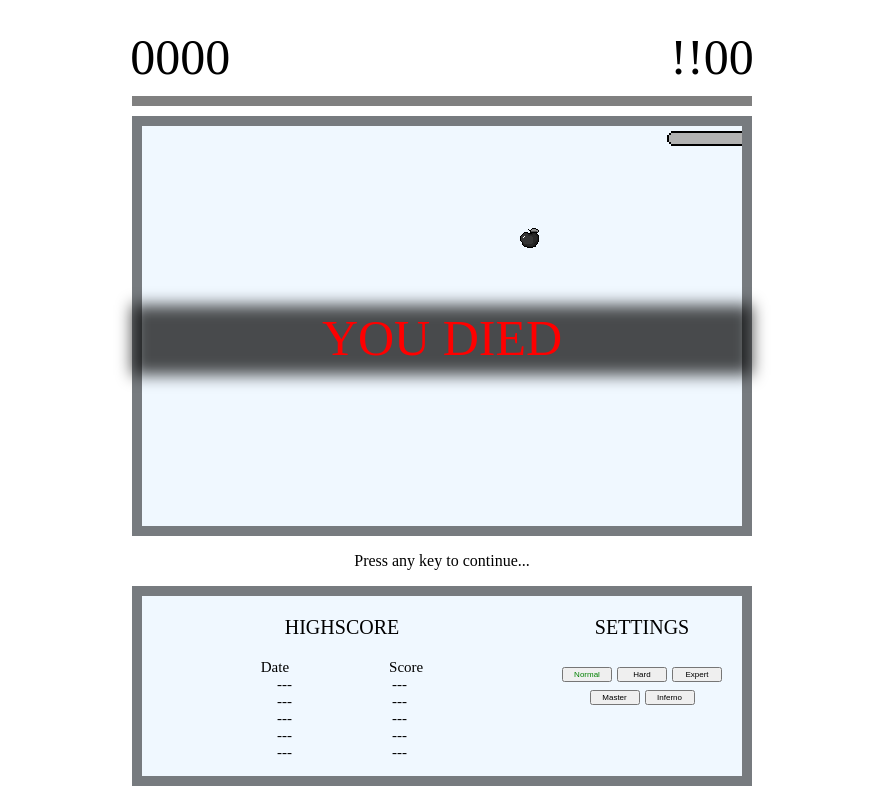
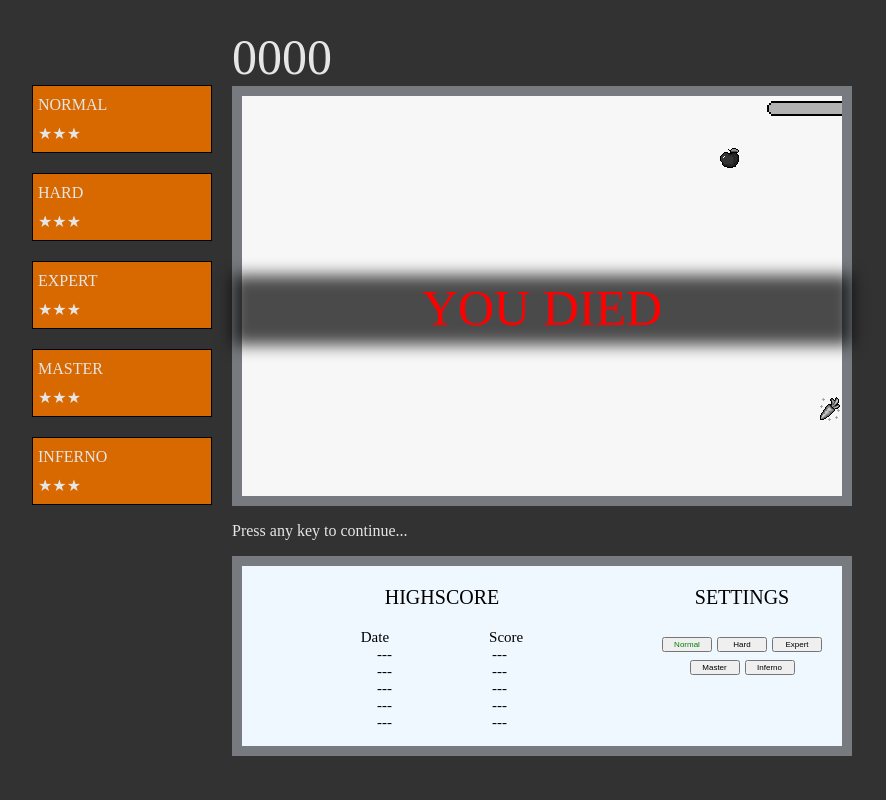
Before and after one commit to GitCa90/snake_game, a plain HTML site: page index.html in a window 1280 px wide. Shown: the whole page, without its empty margins (198-1084 px from the left). Drawn offline with Linux system fonts and the light colour scheme.

Commit message:
Adding Carrot

```diff
--- a/index.html
+++ b/index.html
@@ -7,12 +7,22 @@
     <title>Snake</title>
   </head>
   <body>
+    <section id="game-mode-container">
+      <div class="game-mode"><div class="game-mode-inner">NORMAL</div><div class="star">&#9733;&#9733;&#9733;</div></div>
+      <div class="game-mode"><div class="game-mode-inner">HARD</div><div class="star">&#9733;&#9733;&#9733;</div></div>
+      <div class="game-mode"><div class="game-mode-inner">EXPERT</div><div class="star">&#9733;&#9733;&#9733;</div></div>
+      <div class="game-mode"><div class="game-mode-inner">MASTER</div><div class="star">&#9733;&#9733;&#9733;</div></div>
+      <div class="game-mode"><div class="game-mode-inner">INFERNO</div><div class="star">&#9733;&#9733;&#9733;</div></div>
+    </section>
     <div id="main-container">
       <div id="playerboard">
         <div id="score"></div>
-        <div id="special-countdown">!!00</div>
+        <div>
+          <img id="special-Icon" />
+          <span id="special-countdown"></span>
+        </div>
       </div>
-      <div id="score-line"></div>
+
       <div id="canvas-wrap">
         <canvas id="canvas" width="600" height="400"></canvas>
         <div class="game-over"></div>
@@ -37,19 +47,11 @@
           <p id="settings-text">SETTINGS</p>
 
           <div id="difficulty-section">
-            <button id="normal-btn" class="difficulty-btn" data-difficulty="Normal">
-              Normal
-            </button>
+            <button id="normal-btn" class="difficulty-btn" data-difficulty="Normal">Normal</button>
             <button class="difficulty-btn" data-difficulty="Hard">Hard</button>
-            <button class="difficulty-btn" data-difficulty="Expert">
-              Expert
-            </button>
-            <button class="difficulty-btn" data-difficulty="Master">
-              Master
-            </button>
-            <button class="difficulty-btn" data-difficulty="Inferno">
-              Inferno
-            </button>
+            <button class="difficulty-btn" data-difficulty="Expert">Expert</button>
+            <button class="difficulty-btn" data-difficulty="Master">Master</button>
+            <button class="difficulty-btn" data-difficulty="Inferno">Inferno</button>
           </div>
         </div>
       </div>
--- a/main.js
+++ b/main.js
@@ -8,7 +8,10 @@ const game = {
     score: 0,
     difficulty: "normal",
     lastTailPosition: null,
-    applePosition: [],
+    foodPosition: [],
+    lastTime: 0,
+    accumulator: 0,
+    carrotSpawn: false,
   },
 
   ui: {
@@ -21,15 +24,33 @@ const game = {
     highscoreList: document.getElementById("highscore-container"),
     normalBtn: document.getElementById("normal-btn"),
     allDifficultyBtn: document.querySelectorAll(".difficulty-btn"),
+    specialIcon: document.getElementById("special-Icon"),
+    specialCountDown: document.getElementById("special-countdown"),
   },
 
   config: {
     gameSpeed: 120,
+    carrotTimer: 6,
     canvasColor: "aliceblue",
+    points: {
+      apple: {
+        120: 1,
+        100: 2,
+        80: 3,
+        60: 4,
+        40: 5,
+      },
+      carrot: {
+        120: 10,
+        100: 20,
+        80: 30,
+        60: 40,
+        40: 50,
+      },
+    },
   },
 
   entities: {
-    apple: { x: 0, y: 0 },
     snake: [
       { x: 3 * unitSize, y: 0 },
       { x: 2 * unitSize, y: 0 },
@@ -66,17 +87,45 @@ const game = {
     },
   },
 
-  assets: {
-    snakeSprite: (() => {
+  sprite: {
+    snake: (() => {
       const img = new Image();
       img.src = "./images/snake-sprite.png";
       return img;
     })(),
-    appleSprite: (() => {
-      const img = new Image();
-      img.src = "./images/apple-sprite.png";
-      return img;
-    })(),
+
+    apple: {
+      sprite: (() => {
+        const img = new Image();
+        img.src = "./images/apple-sprite.png";
+        return img;
+      })(),
+      position: { x: 0, y: 0 },
+      frames: [{ x: 0, y: 0 }],
+      animation: {
+        frame: 0,
+        fps: 0,
+        accumulator: 0,
+      },
+    },
+
+    carrot: {
+      sprite: (() => {
+        const img = new Image();
+        img.src = "./images/carrot-sprite-anim.png";
+        return img;
+      })(),
+      position: { x: 0, y: 0 },
+      frames: [
+        { x: 0, y: 0 },
+        { x: 25, y: 0 },
+      ],
+      animation: {
+        frame: 0,
+        fps: 2,
+        accumulator: 0,
+      },
+    },
   },
 };
 
@@ -86,63 +135,90 @@ game.ui.normalBtn.style.color = "green";
 const canvasWidth = game.ui.canvas.width;
 const canvasHeight = game.ui.canvas.height;
 
-//let randomTimer = 5 + Math.random() * 10; //FOR CARROT
+function updateAnimation(item, delta) {
+  if (!item.animation) return;
+
+  item.animation.accumulator += delta;
+  const frameDuration = 1000 / item.animation.fps;
+
+  if (item.animation.accumulator >= frameDuration) {
+    item.animation.frame = (item.animation.frame + 1) % item.frames.length;
+    item.animation.accumulator -= frameDuration;
+  }
+}
+
+function render() {
+  game.ui.ctx.filter = game.state.isRunning ? "none" : "grayscale(100%)";
+  game.ui.scoreText.textContent = `${game.state.score.toString().padStart(4, "0")}`;
+
+  clearBoard();
+  drawSnake();
+  drawFood();
+}
+
+function update(delta) {
+  updateAnimation(game.sprite.carrot, delta);
+}
 
 function gameStart() {
   setHighscore();
   resetGameOverlay();
   game.state.isRunning = true;
-
-  gameLoop();
+  game.state.lastTime = 0;
+  game.state.accumulator = 0;
+  requestAnimationFrame(gameLoop);
 }
 
-function gameLoop() {
-  game.ui.ctx.filter = game.state.isRunning ? "none" : "grayscale(100%)";
-  game.ui.scoreText.textContent = `${game.state.score.toString().padStart(4, "0")}`;
+function gameLoop(timestamp) {
+  //time
+  const last = game.state.lastTime || timestamp;
+  const delta = timestamp - last;
+  game.state.lastTime = timestamp;
+
+  update(delta);
+
+  game.state.accumulator += delta;
 
   disableDifficultyButton();
 
-  if (game.state.isRunning) {
-    clearBoard();
+  //tick, movement
+  while (game.state.accumulator >= game.config.gameSpeed && game.state.isRunning) {
     moveSnake();
-    growSnake();
+    foodLogic(game.sprite.apple, "apple");
+    foodLogic(game.sprite.carrot, "carrot");
     isFilled();
-    drawSnake();
-    drawFood();
     gameOver();
 
-    setTimeout(gameLoop, game.config.gameSpeed);
-  } else {
-    drawSnake();
-    drawFood();
+    game.state.accumulator -= game.config.gameSpeed;
   }
+
+  //draw
+  render();
+  requestAnimationFrame(gameLoop);
 }
 
 function disableDifficultyButton() {
   game.ui.allDifficultyBtn.forEach((btn) => (btn.disabled = game.state.isRunning));
 }
 
-function clearBoard() {
-  game.ui.ctx.fillStyle = game.config.canvasColor;
-  game.ui.ctx.fillRect(0, 0, canvasWidth, canvasHeight);
-}
-
 function getHeadSprite(vX, vY) {
   const snake = game.entities.snakePart;
-
-  if (vX === 1) return snake.head_right;
-  if (vX === -1) return snake.head_left;
-  if (vY === 1) return snake.head_down;
-  if (vY === -1) return snake.head_top;
-  return snake.head_right;
+  const direction = {
+    "1,0": snake.head_right,
+    "-1,0": snake.head_left,
+    "0,1": snake.head_down,
+    "0,-1": snake.head_top,
+  };
+  return direction[`${vX},${vY}`] || snake.head_right;
 }
 
 function getTailSprite(seg, i) {
   const snake = game.entities.snakePart;
-  const applePos = game.state.applePosition;
-  const isFilled = applePos.some((apple) => apple.x === seg.x && apple.y === seg.y);
+  const foodPosition = game.state.foodPosition;
+  const isFilled = foodPosition.some((apple) => apple.x === seg.x && apple.y === seg.y);
   let prev = game.entities.snake[i - 1];
 
+  //MAPPING
   if (prev.x < seg.x) return isFilled ? snake.tail_right_fill : snake.tail_right;
   if (prev.x > seg.x) return isFilled ? snake.tail_left_fill : snake.tail_left;
   if (prev.y < seg.y) return isFilled ? snake.tail_down_fill : snake.tail_down;
@@ -152,14 +228,14 @@ function getTailSprite(seg, i) {
 //prettier-ignore
 function getBodySprite(seg, i) {
   const snake = game.entities.snakePart;
-  const applePos = game.state.applePosition;
+  const foodPosition = game.state.foodPosition;
   let prev = game.entities.snake[i - 1];
   let next = game.entities.snake[i + 1];
   const xPrev = seg.x - prev.x;
   const yPrev = seg.y - prev.y;
   const xNext = next.x - seg.x;
   const yNext = next.y - seg.y;
-  const isFilled = applePos.some((apple) => apple.x === seg.x && apple.y === seg.y);
+  const isFilled = foodPosition.some((apple) => apple.x === seg.x && apple.y === seg.y);
 
   //straight
   if (xPrev === 0 && xNext === 0) return isFilled ? snake.body_vertical_fill : snake.body_vertical;
@@ -192,60 +268,35 @@ function moveSnake() {
   game.state.direction = game.state.nextDirection;
 
   const snake = game.entities.snake;
+  const tail = snake[snake.length - 1];
   const vX = game.state.direction.x;
   const vY = game.state.direction.y;
 
-  game.state.lastTailPosition = {
-    x: snake[snake.length - 1].x,
-    y: snake[snake.length - 1].y,
-  };
+  game.state.lastTailPosition = { x: tail.x, y: tail.y };
 
   for (let i = snake.length - 1; i > 0; i--) {
     snake[i].x = snake[i - 1].x;
     snake[i].y = snake[i - 1].y;
   }
 
-  if (vX === 1) snake[0].x += unitSize;
-  if (vX === -1) snake[0].x -= unitSize;
-  if (vY === 1) snake[0].y += unitSize;
-  if (vY === -1) snake[0].y -= unitSize;
-}
-
-function growSnake() {
-  const snake = game.entities.snake;
-  const apple = game.entities.apple;
-  const tailPos = game.state.lastTailPosition;
-  const applePos = game.state.applePosition;
-
-  if (snake[0].x === apple.x && snake[0].y === apple.y) {
-    applePos.push({ x: apple.x, y: apple.y });
-    snake.push({ x: tailPos.x, y: tailPos.y });
-
-    makeFood();
-
-    if (game.config.gameSpeed == 120) {
-      game.state.score += 1;
-    } else if (game.config.gameSpeed == 100) {
-      game.state.score += 2;
-    } else if (game.config.gameSpeed == 80) {
-      game.state.score += 3;
-    } else if (game.config.gameSpeed == 60) {
-      game.state.score += 4;
-    } else if (game.config.gameSpeed == 40) {
-      game.state.score += 5;
-    }
-  }
+  snake[0].x += vX * unitSize;
+  snake[0].y += vY * unitSize;
 }
 
 function isFilled() {
   const snake = game.entities.snake;
-  const applePos = game.state.applePosition;
+  const foodPosition = game.state.foodPosition;
 
-  if (applePos.length === 0) return;
-  const apple = applePos[0];
+  if (foodPosition.length === 0) return;
+  const apple = foodPosition[0];
   const snakeArea = snake.some((seg) => apple.x === seg.x && apple.y === seg.y);
 
-  if (!snakeArea) applePos.shift();
+  if (!snakeArea) foodPosition.shift();
+}
+
+function clearBoard() {
+  game.ui.ctx.fillStyle = game.config.canvasColor;
+  game.ui.ctx.fillRect(0, 0, canvasWidth, canvasHeight);
 }
 
 function drawSnake() {
@@ -258,7 +309,7 @@ function drawSnake() {
     else sprite = getBodySprite(segment, index);
 
     game.ui.ctx.drawImage(
-      game.assets.snakeSprite,
+      game.sprite.snake,
       sprite.x,
       sprite.y,
       sprite.width,
@@ -271,37 +322,102 @@ function drawSnake() {
   });
 }
 
-function makeFood() {
-  const apple = game.entities.apple;
-
-  apple.x = Math.floor(Math.random() * (canvasWidth / unitSize)) * unitSize;
-  apple.y = Math.floor(Math.random() * (canvasHeight / unitSize)) * unitSize;
-
-  game.entities.snake.forEach((snakeSegment) => {
-    if (apple.x === snakeSegment.x && apple.y === snakeSegment.y) {
-      makeFood();
-    }
-  });
+function drawFood() {
+  drawFoodItem(game.sprite.apple, game.sprite.apple.x, game.sprite.apple.y);
+  if (game.state.carrotSpawn)
+    drawFoodItem(game.sprite.carrot, game.sprite.carrot.x, game.sprite.carrot.y);
 }
 
-function drawFood() {
-  //ctx.drawImage(image, source x, source y, sWidth, sHeight, destination x, destination y, dWidth, dHeight)
+function drawFoodItem(item, x, y) {
+  const frame = item.frames ? item.frames[item.animation.frame] : { x: 0, y: 0 };
+
   game.ui.ctx.drawImage(
-    game.assets.appleSprite,
-    0,
-    0,
+    item.sprite,
+    frame.x,
+    frame.y,
     unitSize,
     unitSize,
-    game.entities.apple.x,
-    game.entities.apple.y,
+    x,
+    y,
     unitSize,
     unitSize
   );
 }
 
+function randomPosition(item) {
+  item.x = Math.floor(Math.random() * (canvasWidth / unitSize)) * unitSize;
+  item.y = Math.floor(Math.random() * (canvasHeight / unitSize)) * unitSize;
+
+  game.entities.snake.forEach((snakeSegment) => {
+    if (item.x === snakeSegment.x && item.y === snakeSegment.y) randomPosition(item);
+  });
+
+  item.position.x = item.x;
+  item.position.y = item.y;
+}
+
+function foodLogic(item, type) {
+  const snake = game.entities.snake;
+  const tailPos = game.state.lastTailPosition;
+  const foodPosition = game.state.foodPosition;
+  const speed = game.config.gameSpeed;
+
+  const itemPoints = game.config.points[type][speed];
+
+  if (snake[0].x === item.x && snake[0].y === item.y) {
+    foodPosition.push({ x: item.x, y: item.y });
+    snake.push({ ...tailPos });
+
+    if (type === "carrot") {
+      game.state.carrotSpawn = false;
+      game.ui.specialCountDown.textContent = "";
+      game.ui.specialIcon.src = "";
+    }
+
+    game.state.score += itemPoints;
+    randomPosition(item);
+  }
+}
+
+function carrotLogic() {
+  console.log("Carrot");
+  if (game.state.carrotSpawn || !game.state.isRunning) return;
+
+  const randomTimer = 5000;
+  //5000 + Math.random() * 10000;
+  const carrotPos = game.sprite.carrot.position;
+  const applePos = game.sprite.apple.position;
+
+  if (carrotPos.x === applePos.x && carrotPos.y === applePos.y) randomPosition(game.sprite.carrot);
+
+  setTimeout(() => {
+    game.state.carrotSpawn = true;
+
+
+
+    if (game.state.carrotSpawn && game.state.isRunning) {
+      let count = game.config.carrotTimer;
+      game.ui.specialCountDown.textContent = String(count).padStart(2, "0");
+      game.ui.specialIcon.src = "./images/carrot-icon.png";
+      const countDown = setInterval(() => {
+        count--;
+
+        game.ui.specialIcon.src = "./images/carrot-icon.png";
+        game.ui.specialCountDown.textContent = String(count).padStart(2, "0");
+
+        if (count <= 0 || game.state.carrotSpawn === false) {
+          clearInterval(countDown);
+          game.state.carrotSpawn = false;
+          game.ui.specialCountDown.textContent = "";
+          game.ui.specialIcon.src = "";
+        }
+        carrotLogic();
+      }, 1000);
+    }
+  }, randomTimer);
+}
+
 function snakeDirection(event) {
-  let currentDir = game.state.direction;
-
   const up = { x: 0, y: -1 };
   const left = { x: -1, y: 0 };
   const right = { x: 1, y: 0 };
@@ -319,6 +435,7 @@ function snakeDirection(event) {
   };
 
   const tmp = keyMap[event.code];
+  const currentDir = game.state.direction;
 
   if (!tmp) return;
   if (tmp.x === -currentDir.x && tmp.y === -currentDir.y) return;
@@ -372,6 +489,9 @@ function gameOver() {
 
       game.ui.gameOverBackground.classList.add("show");
       game.ui.gameOverText.classList.add("show");
+      game.state.carrotSpawn = false;
+      game.ui.specialCountDown.textContent = "";
+      game.ui.specialIcon.src = "";
 
       setTimeout(() => {
         document.addEventListener("keydown", resetAndRemoveListener);
@@ -403,10 +523,11 @@ function resetGameOverlay() {
 
 function resetGame() {
   if (!game.state.isRunning) {
+    game.state.carrotSpawn = false;
     game.state.direction = { x: 1, y: 0 };
     game.state.nextDirection = { x: 1, y: 0 };
     game.state.score = 0;
-    game.state.applePosition = [];
+    game.state.foodPosition = [];
     game.entities.snake = [
       { x: 3 * unitSize, y: 0 },
       { x: 2 * unitSize, y: 0 },
@@ -415,6 +536,9 @@ function resetGame() {
     ];
   }
   gameStart();
+  randomPosition(game.sprite.apple);
+  randomPosition(game.sprite.carrot);
+  carrotLogic();
 }
 
 function getCurrentTime() {
@@ -473,7 +597,9 @@ function setHighscore() {
 }
 
 gameStart();
-makeFood();
+randomPosition(game.sprite.apple);
+randomPosition(game.sprite.carrot);
+carrotLogic();
 
 document.addEventListener("keydown", snakeDirection);
 document.getElementById("difficulty-section").addEventListener("click", (e) => {
--- a/styles.css
+++ b/styles.css
@@ -1,32 +1,74 @@
-
 * {
   user-select: none;
 }
 
+body {
+  display: flex;
+  flex-direction: row;
+  justify-content: center;
+
+  background-color: var(--bodyColor);
+}
+
 :root {
   --borderColor: rgba(0, 0, 0, 0.5);
+  --bodyColor: rgb(50, 50, 50);
+  --fontColor: rgb(230, 230, 230);
 }
 
 #main-container {
   display: flex;
   flex-direction: column;
-  justify-content: center;
-  align-items: center;
+}
+
+#game-mode-container {
+  display: flex;
+  flex-direction: column;
+  width: 200px;
+  margin-top: 77px;
+
+}
+
+.game-mode-inner, .star {
+  padding-left: 5px;
+  padding-top: 10px;
+}
+
+.game-mode {
+  border: solid 1px black;
+  background-color: rgb(216, 104, 0);
+  color: var(--fontColor);
+  height: 68px;
+  margin-bottom: 20px;
+  margin-right: 20px;
+  box-sizing: border-box;
 }
 
 #playerboard {
   display: flex;
-  gap: 440px;
+  position: relative;
+  justify-content: space-between;
   margin-top: 20px;
   font-size: 50px;
+  width: 620px; /* or fixed width */
+  min-width: 600px; /* prevent shrinking */
+  color: var(--fontColor);
 }
 
-#score-line {
-  background-color: grey;
-  height: 10px;
-  width: 620px;
-  margin-bottom: 10px;
-  margin-top: 10px;
+#score-left {
+  position: absolute;
+  left: 0;
+}
+
+#score-right {
+  position: absolute;
+  right: 0;
+}
+
+#special-timer {
+  position: absolute;
+  left: 50%;
+  transform: translateX(-50%);
 }
 
 #canvas-wrap {
@@ -38,6 +80,7 @@
 #canvas {
   border: solid 10px var(--borderColor);
   background-color: aliceblue;
+  box-sizing: border-box;
 }
 
 .game-over {
@@ -76,6 +119,7 @@
 
 #press-any-key {
   opacity: 0;
+  color: var(--fontColor);
 }
 
 .game-over-background.show {
@@ -96,6 +140,7 @@
   width: 600px;
   font-size: 20px;
 }
+
 
 #date-score-header,
 .score-row {
```
Also changed, not shown: images/carrot-icon.png (added), images/carrot-sprite-anim.png (added), 2 other files.
